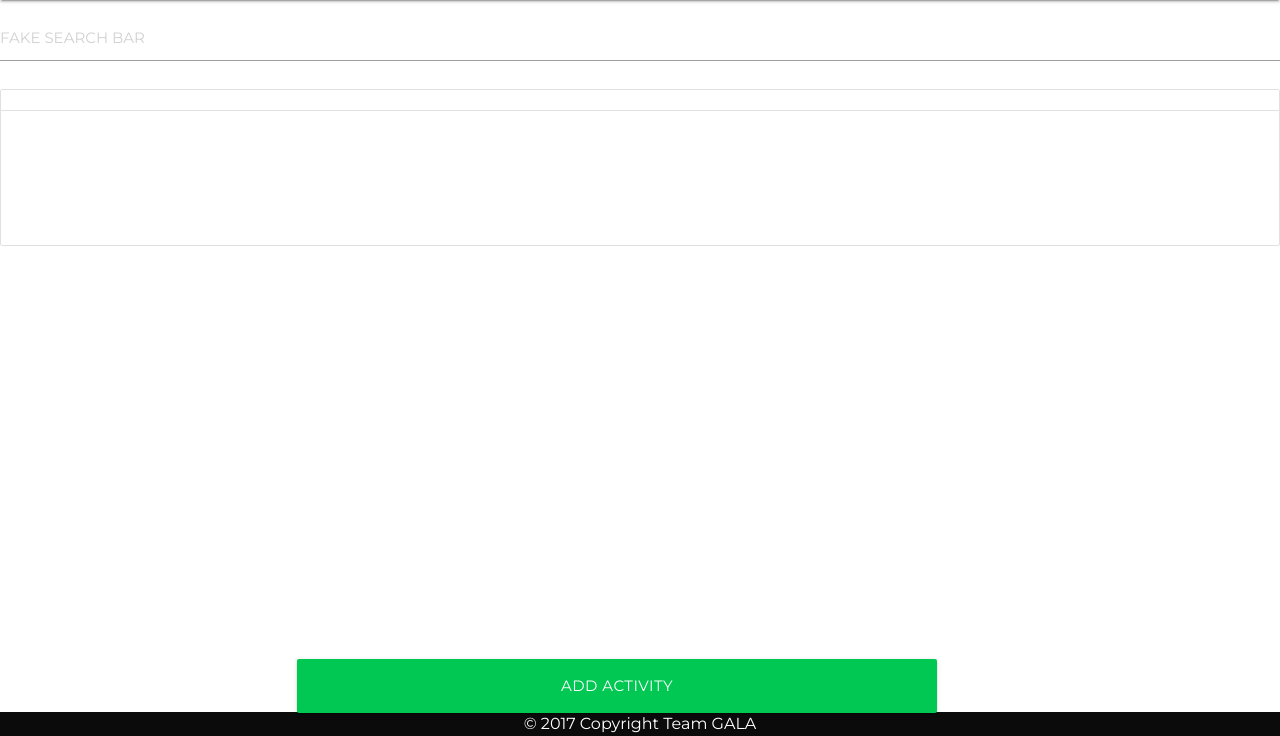
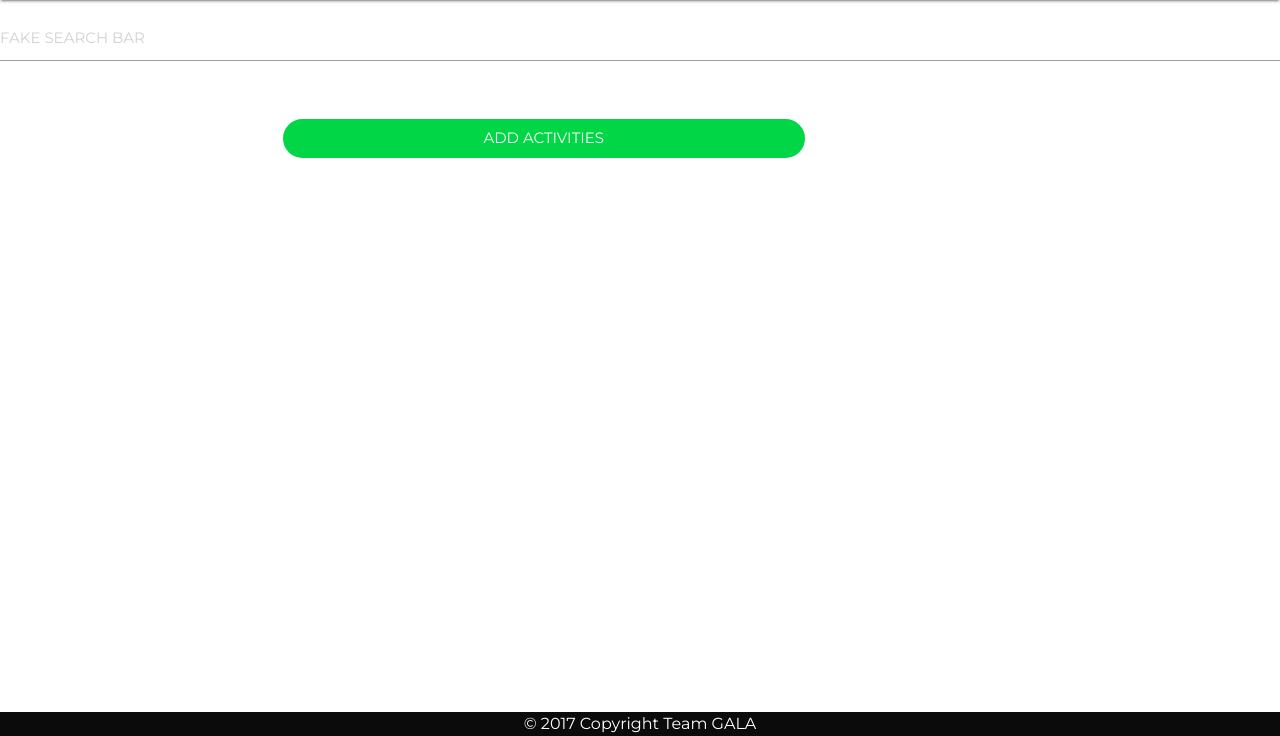
Before and after one commit to Faventyne/teamgala2, a PHP site: template templates/activities_list.html.twig in a window 1280 px wide. Shown: the part 64-800 px from the top of the page. Run offline with PHP 8.4, Linux system fonts and the light colour scheme; the template is opened without the code that fills it, so the values that code supplies are empty; some libraries are stand-ins or nearby versions.

Commit message:
Revert "a whole lotta front end changes"
This reverts commit 0c536d872e82a52b0e0bfe29575eb036d5df7b01.

```diff
--- a/templates/activities_list.html.twig
+++ b/templates/activities_list.html.twig
@@ -22,24 +22,39 @@
           <div class="collapsible-header">
             <i id="expand" class="material-icons">expand_more</i>
             <!-- just giving the name an absolute position because it was interfering ith the button position -->
-            <div id="activityListDiv" style="margin-left: 10vw; font-size: 4vw; ">
-              {{ activity['act_name']  }}
-              <br>
-              <span id="activityListSpan" style="font-size: 2.5vw; "> {{ activity['act_objectives']  }}</span>
+            <div class="" style="position: absolute; margin-left: 7vw; font-size: 4vw;">
+            {{ activity['act_name']  }}
             </div>
-
-            {% if activity['act_status'] == 0 %}
-              <span class="new badge light-blue darken-2"> To be graded </span>
-            {% elseif activity['act_status'] == 1 %}
-              <span class="new badge indigo"> In progress </span>
-            {% elseif activity['act_status'] == 2 %}
-              <span class="new badge green darken-3"> Graded </span>
-            {% endif %}
-
-
                 {# if user is not a simple collaborator #}
                 <!-- i had to make a div to contain the buttons because of marginalise and did the style inside
                  it to override the important aspects of all the classes -->
+                  {% if is_granted('ROLE_ACTIVITY_MANAGER') or is_granted('ROLE_HR') %}
+                  <div class="button-field col s5">
+                    <form action="{{ url('activityModify',{'actId' : activity['act_id']})}}">
+                      <button type="submit" class="validate"> MODIFY </button>
+                    </form>
+                    </div>
+                    <div class="button-field col s5">
+                      <button id="alexButton" type="submit" class="validate"><a href="{{ url('activityResults',{'actId' : activity['act_id']}) }}">RESULTS</a></button>
+                    </div>
+                  {% endif %}
+
+
+                    {% if (activity['isParticipant'] == 1  and  is_granted(['ROLE_ACTIVITY_MANAGER', 'ROLE_COLLABORATOR','ROLE_HR']))%}
+                    <div class="button-field col s5">
+                      <form action="{{ url('activityGrade',{'actId' : activity['act_id']})}}">
+                        <button type="submit" class="validate"> GRADE </button>
+                      </form>
+                    </div>
+                    {% endif %}
+
+              {% if activity['act_status'] == 0 %}
+                <span class="new badge light-blue darken-2"> To be graded </span>
+              {% elseif activity['act_status'] == 1 %}
+                <span class="new badge indigo"> On grade </span>
+              {% elseif activity['act_status'] == 2 %}
+                <span class="new badge green darken-3"> Graded </span>
+              {% endif %}
 
                   {% if is_granted('ROLE_ACTIVITY_MANAGER') or is_granted('ROLE_HR') %}
                   <div class="button-field col s5">
@@ -78,7 +93,7 @@
 
           <div class="collapsible-body">details
             <div class="row">
-
+            {{ activity['act_objectives']  }}
             <br>
             Created on : {{ activity['act_inserted']  }} - Quotes deadline : {{ activity['act_quotes_deadline']  }}
             <br>
@@ -91,42 +106,14 @@
               #}
 
             </div>
-            <div class="row">
-              {% if is_granted('ROLE_ACTIVITY_MANAGER') or is_granted('ROLE_HR') %}
-              <div class="button-field col s5">
-                <form action="{{ url('activityModify',{'actId' : activity['act_id']})}}">
-                  <button type="submit" class="validate"> MODIFY </button>
-                </form>
-
-                  <button id="" type="submit" class="validate"><a href="{{ url('activityResults',{'actId' : activity['act_id']}) }}">RESULTS</a></button>
-                </div>
-              {% endif %}
-
-              {% if (activity['isParticipant'] == 1  and  is_granted(['ROLE_ACTIVITY_MANAGER', 'ROLE_COLLABORATOR','ROLE_HR']))%}
-                <div class="button-field col s5">
-                  <form action="{{ url('activityGrade',{'actId' : activity['act_id']})}}">
-                    <button type="submit" class="validate"> GRADE </button>
-                  </form>
-                </div>
-              {% else %}
-              <div class="button-field col s5">
-
-                  <a href=""><button style="background-color: red;" ><i class="fa fa-ban" aria-hidden="true"></i> GRADE </button></a>
-
-              </div>
-              {% endif %}
-
-            </div>
           </div>
         </li>
       </ul>
     {% endfor %}
-    <ul class="collection">
-      <li class="collection-item"></li>
-      <br><br> <!-- empt ul to make space for fixed add button -->
-    </ul>
-    <div class="fixed-action-btn">
-            <a href="{{ path('activityCreationParameters') }}"><button type="submit" class="waves-effect waves-light btn-large green accent-4">ADD ACTIVITY</button></a>
+    <div class="row">
+      <div class="button-field col s10">
+          <a href="{{ path('activityCreationParameters') }}"><button type="submit" class="validate" >ADD ACTIVITIES</button></a>
+      </div>
     </div>
   </section>
 
--- a/templates/layout.html.twig
+++ b/templates/layout.html.twig
@@ -127,7 +127,7 @@
         <script src="{{ asset('js/header.js') }}"></script>
         {% block javascripts %}{% endblock %}
       <footer>
-          <div id="footer" class="footer-copyright">
+          <div class="footer-copyright">
               <div class="container">
                   © <script type="text/javascript">document.write(new Date().getFullYear());</script> Copyright Team GALA
               </div>
--- a/templates/participants_list.html.twig
+++ b/templates/participants_list.html.twig
@@ -33,10 +33,6 @@
         </li>
       </ul>
     {% endfor %}
-    <ul class="collection">
-      <li class="collection-item"></li>
-      <br><br> <!-- empt ul to make space for fixed add button -->
-    </ul>
 <div class="fixed-action-btn">
 
     {#{{ form_row(form.submit,{'attr': {'class': 'waves-effect waves-light btn-large'}}) }}#}
--- a/web/css/style.css
+++ b/web/css/style.css
@@ -37,9 +37,6 @@
   margin-left: 50px;
 }
 
-#footer{
-  z-index: 200;
-}
 
 /* jai du faire trois id pour les icons ca marche pas avec materialize pour le css */
 #returnMenu {
@@ -85,13 +82,13 @@
   padding: 10vw;
   color: white;
   font-size: 5vw;
-  position: fixed;
+  position: absolute;
   height: 100vh;
   width: 95vw;
   margin: auto;
   margin-top: 0vh;
   margin-left: 7vw;
-  z-index: 51;
+  z-index: 4;
   background: linear-gradient(to left, #111111 , #000000);
   border-left: 2vw outset grey;
   box-shadow: 0vw 2vw 3vw grey;
@@ -124,13 +121,13 @@
   color: white;
   padding: 10vw;
   font-size: 5vw;
-  position: fixed;
+  position: absolute;
   height: 100vh;
   width: 95vw;
   margin: auto;
   margin-top: 0vh;
   margin-left: -2vw;
-  z-index: 50;
+  z-index: 3;
   background: linear-gradient(to right, #111111 , #000000);
   border-right: 2vw outset grey;
   box-shadow: 0vw 2vw 3vw grey;
@@ -212,6 +209,7 @@
   background-color: green;
   font-size: 3vw;
   border-radius: 2vw;
+
 }
 
 .action-button{
@@ -294,23 +292,6 @@
 .collection{
   font-size: 3.5vw;
 }
-#expand{
-  font-size: 15vw;
-}
-
-/**** activity list css*/
-
-#activityListDiv{
-  margin-left: 10vw;
-  font-size: 4vw;
-  width: 40vw;
-}
-#activityListSpan{
-  font-size: 2.5vw;
-
-}
-
-
 #userPhotoDiv{
 border: 1px solid darkgrey;
 background-color: darkgrey;
@@ -324,7 +305,7 @@
 #userPhoto{
   height: 100%;
   width: 100%;
-  margin: 0px;
+margin: 0px;
 }
 
 #alexButton{
```
Also changed, not shown: templates/users_list.html.twig (+4 -8 lines).
